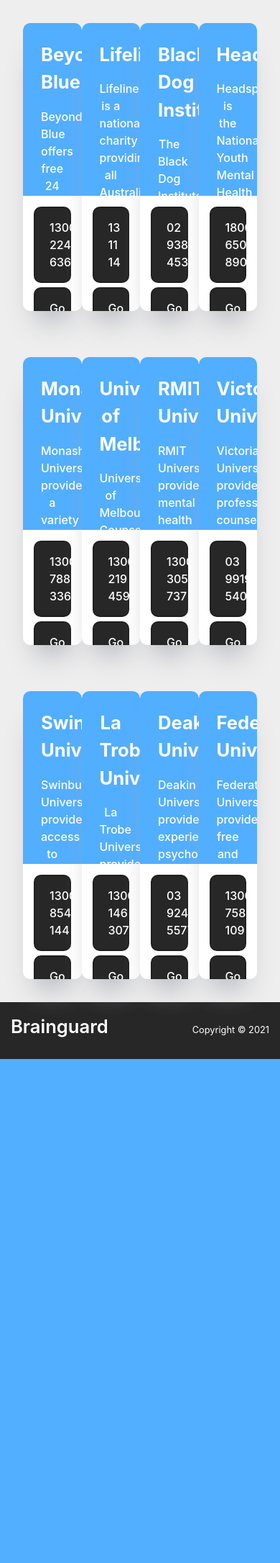
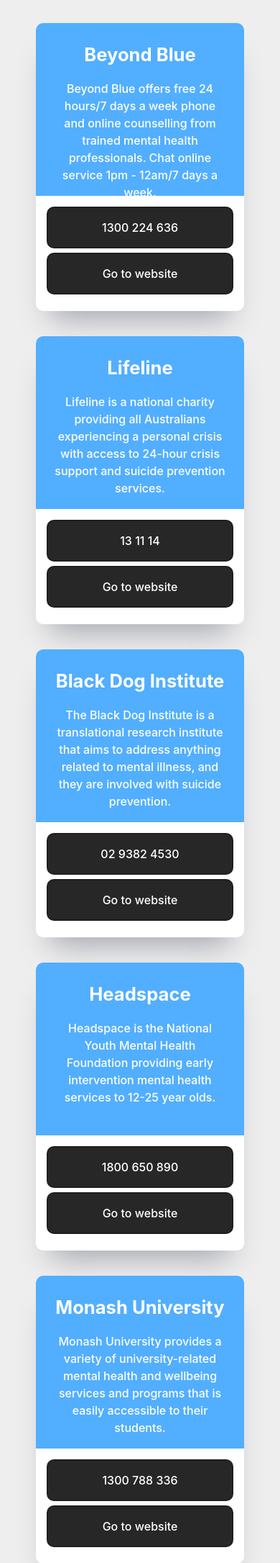
Before and after one commit to Chaitanya04K/FIT5120-Pulchritude, a PHP site: page /getSupport.php in a window 390 px wide. Shown: the part 104-2275 px from the top of the page at 72% size. Before the commit the page ends 1575 px from the top, so only its background shows below. Run offline with PHP 8.4, Linux system fonts and the light colour scheme; the visitor is signed in with stand-in values (Sample User, id 1); some libraries are stand-ins or nearby versions.

Commit message:
Responsiveness

```diff
--- a/getSupport.php
+++ b/getSupport.php
@@ -14,8 +14,7 @@
     <link rel="stylesheet" href="style.css">
 
     <!-- Bootstrap CSS -->
-    <link rel="stylesheet" href="https://maxcdn.bootstrapcdn.com/bootstrap/4.0.0/css/bootstrap.min.css"
-        integrity="sha384-Gn5384xqQ1aoWXA+058RXPxPg6fy4IWvTNh0E263XmFcJlSAwiGgFAW/dAiS6JXm" crossorigin="anonymous">
+    <link rel="stylesheet" href="https://maxcdn.bootstrapcdn.com/bootstrap/4.0.0/css/bootstrap.min.css" integrity="sha384-Gn5384xqQ1aoWXA+058RXPxPg6fy4IWvTNh0E263XmFcJlSAwiGgFAW/dAiS6JXm" crossorigin="anonymous">
 </head>
 
 <body>
@@ -78,9 +77,7 @@
                 <a href="https://headspace.org.au/" class="actionBtn">Go to website</a>
             </div>
         </div>
-    </div>
 
-    <div class="my-container">
         <div class="support-card">
             <div class="support-card-header blue">
                 <p class="support-card-title">Monash University</p>
@@ -128,9 +125,7 @@
                 <a href="https://www.vu.edu.au/current-students/campus-life/advice-support/counselling" class="actionBtn">Go to website</a>
             </div>
         </div>
-    </div>
 
-    <div class="my-container">
         <div class="support-card">
             <div class="support-card-header blue">
                 <p class="support-card-title">Swinburne University</p>
--- a/style.css
+++ b/style.css
@@ -208,6 +208,7 @@ body {
     overflow: hidden;
     bottom: 0;
     transition: bottom 0.5s;
+    margin-bottom: 35px;
 }
 
 .support-card:hover {
@@ -358,8 +359,9 @@ body {
 
 .my-container {
     display: flex;
-    padding: 2rem;
+    padding: 2rem 2rem 0 2rem;
     justify-content: space-around;
+    flex-wrap: wrap;
 }
 
 .breadcrumb {
```
